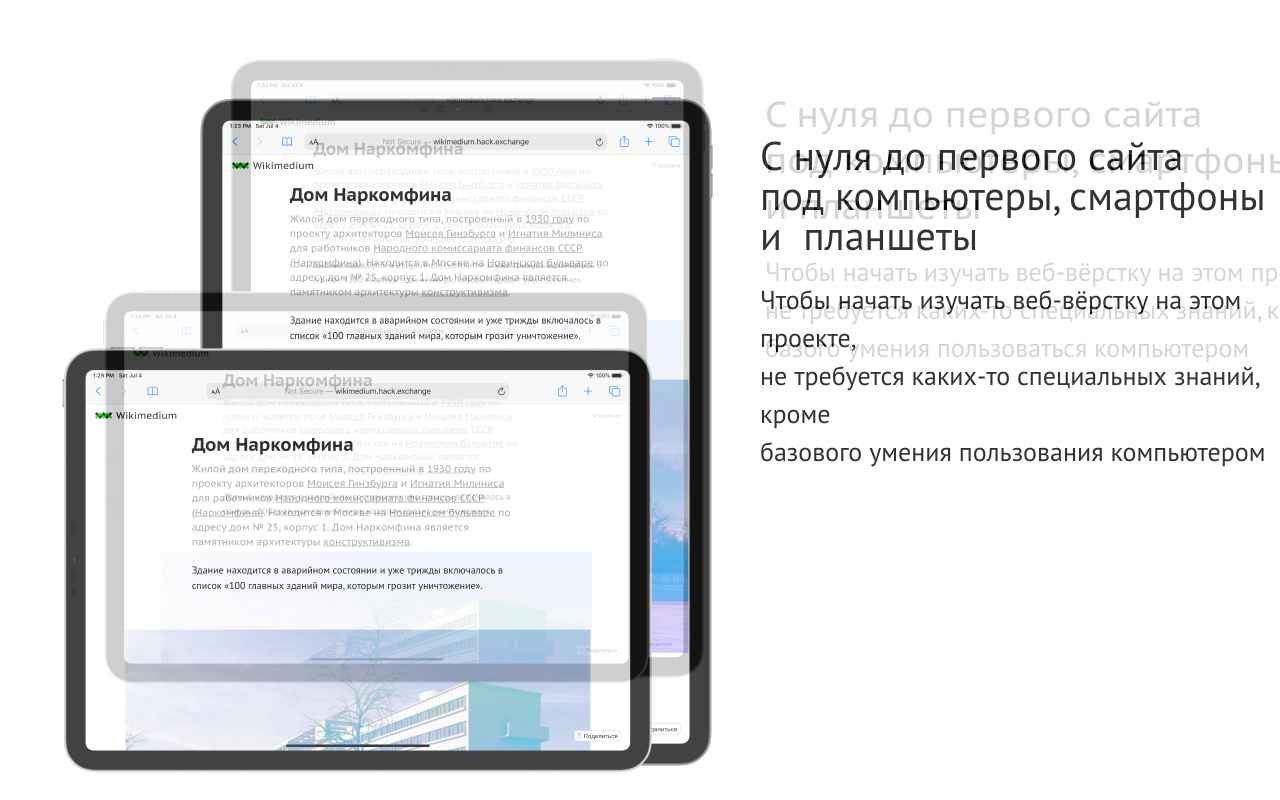
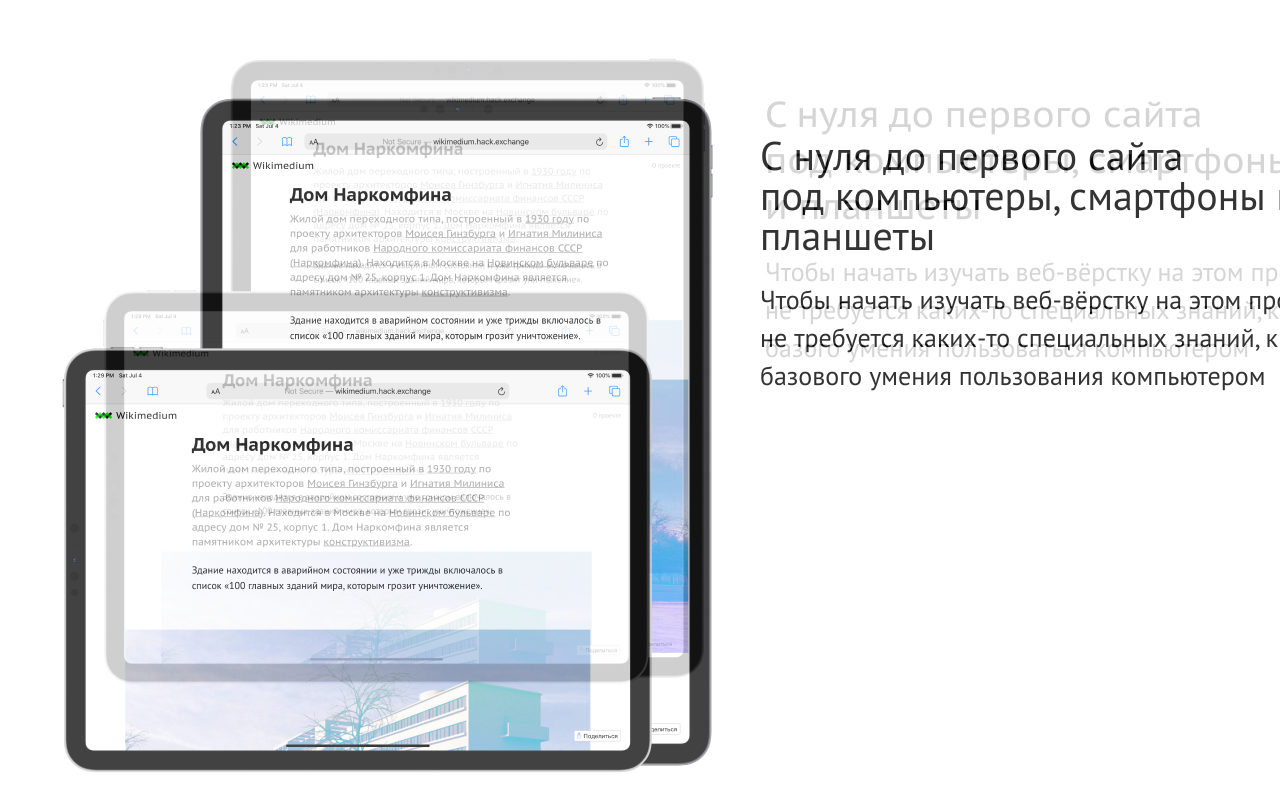
Before and after one commit to leahkhaneeva/Wikimedium, a plain HTML site: page about.html in a window 1280 px wide. Shown: the part 880-1680 px from the top of the page. Drawn offline with Linux system fonts and the light colour scheme; a web font is replaced by a local one.

Commit message:
Update about.html

```diff
--- a/about.html
+++ b/about.html
@@ -42,7 +42,7 @@
      }
      section h1,
      section p {
-       width: 510px;
+       width: 590px;
        margin: 0 auto;
      }
      section h1,
@@ -111,7 +111,7 @@
       </div>
       <div class="">
       <h1>С нуля до первого сайта <br> под компьютеры, смартфоны и&nbsp; планшеты</h1>
-      <p>Чтобы начать изучать веб-вёрстку на этом проекте,<br> не требуется каких-то специальных знаний, кроме <br> базового умения пользования компьютером</p>
+      <p>Чтобы начать изучать веб-вёрстку на этом проекте, не требуется каких-то специальных знаний, кроме  базового умения пользования компьютером</p>
       </div>
     </section>
     <section>
```
